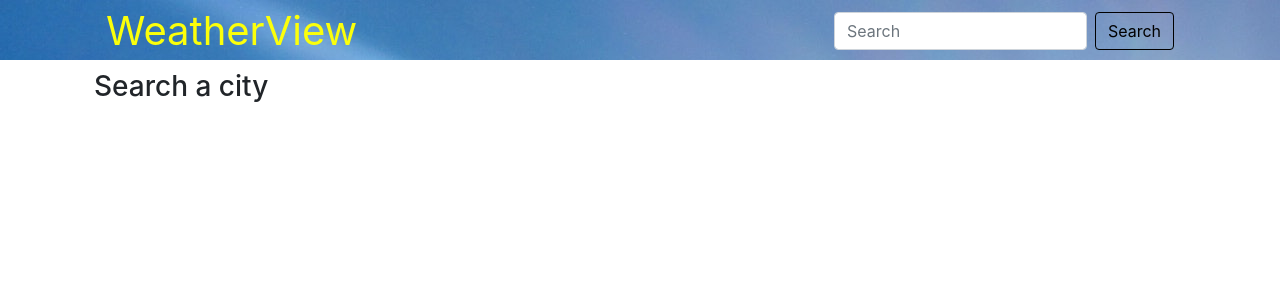
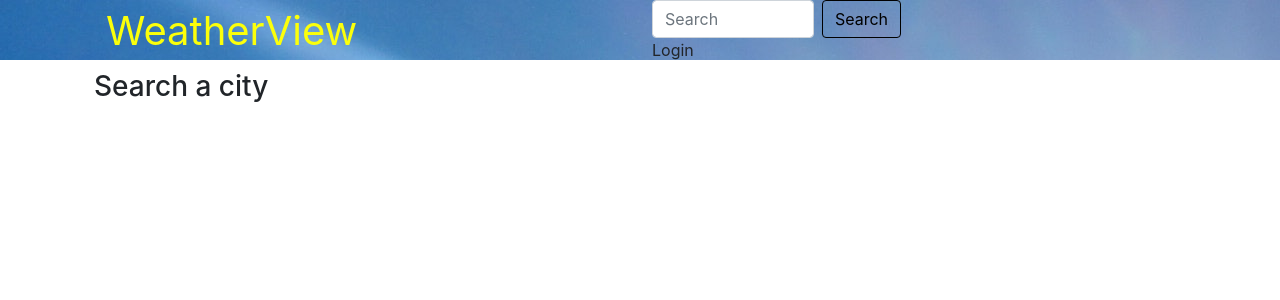
Before and after one commit to algmoreno/weatherview-react, a React (Create React App) app: page / in a window 1280 px wide. Shown: the top 300 px of the page. Built offline with nearby package versions, Linux system fonts and the light colour scheme; no server answers.

Commit message:
navbar style in progress

```diff
--- a/src/components/Header/index.js
+++ b/src/components/Header/index.js
@@ -12,8 +12,8 @@ import sunny from '../../assets/images/sunny.jpg';
 function Header() {
 
   const [[city, setCity], [data, setData],
-  [error, setError], [isLoaded, setIsLoaded],
-  [items, setItems]] = useContext(WeatherContext);
+    [error, setError], [isLoaded, setIsLoaded],
+    [items, setItems]] = useContext(WeatherContext);
 
 
   useEffect(() => {
@@ -21,10 +21,10 @@ function Header() {
       .then(res => res.json())
       .then(
         (result) => {
-          if (result.cod === '200' || result.base === 'stations'){
+          if (result.cod === '200' || result.base === 'stations') {
             setItems(result);
           }
-          else if (result.cod === '400' || result.cod === '404' || result === []){
+          else if (result.cod === '400' || result.cod === '404' || result === []) {
             setIsLoaded(false);
           }
         },
@@ -47,14 +47,15 @@ function Header() {
     // </Navbar>
 
     <Navbar className='header' fixed='top' variant="dark">
-      <Container className='row justify-content-center search-container'>
-      <div className='col-8'>
-        <Navbar.Brand className='header-text' href="/">WeatherView</Navbar.Brand>
+      <Container className='row justify-content-start search-container'>
+
+        <div className='col-6'>
+          <Navbar.Brand className='header-text' href="/">WeatherView</Navbar.Brand>
         </div>
-        <div className='col-4'>
+        <div className='col-3'>
           <Form className="d-flex search-opt">
             <FormControl
-              onInput={(event) => {setCity(event.target.value)}}
+              onInput={(event) => { setCity(event.target.value) }}
               type="search"
               placeholder="Search"
               className="me-2"
@@ -62,8 +63,11 @@ function Header() {
             <Button
               className='search-btn'
               onClick={() => setIsLoaded(true)}
-             variant="outline-success">Search</Button>
+              variant="outline-success">Search</Button>
           </Form>
+          <div className='col-3'>
+            Login
+          </div>
         </div>
       </Container>
     </Navbar>
```
